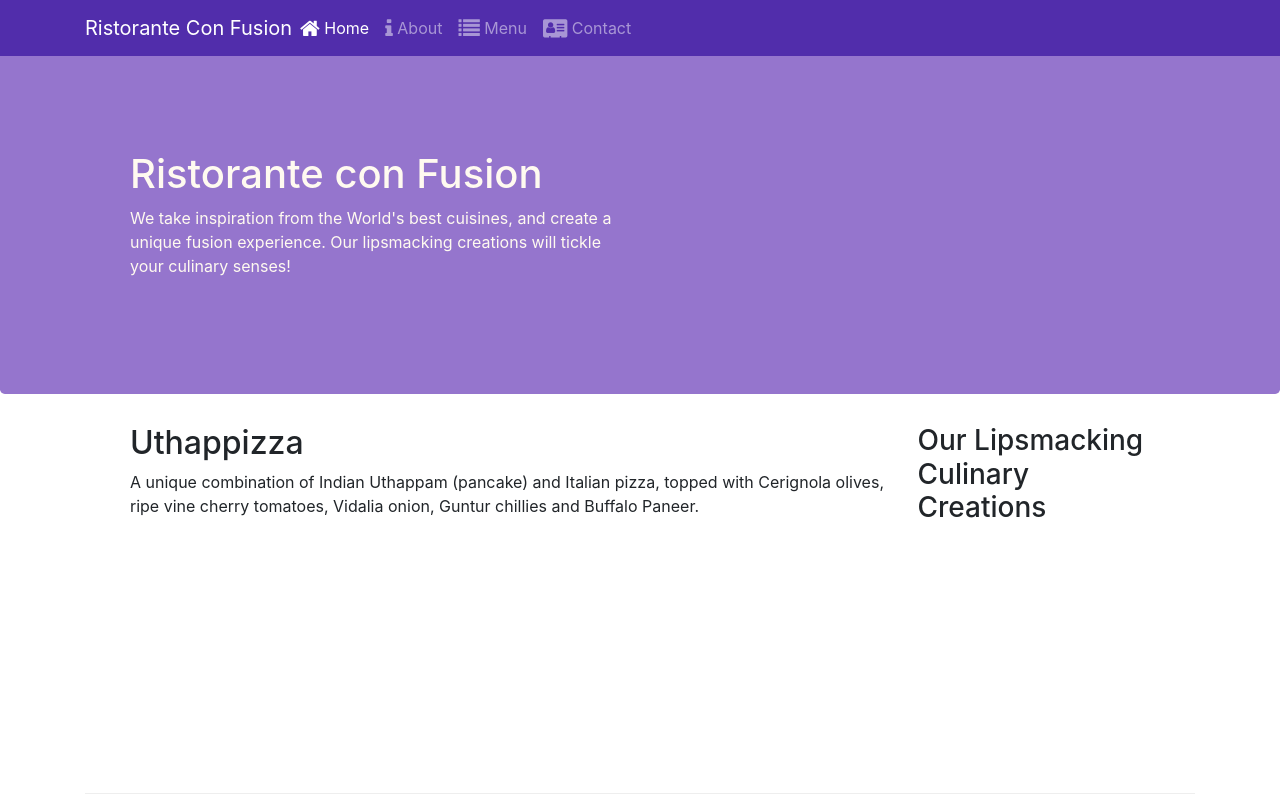
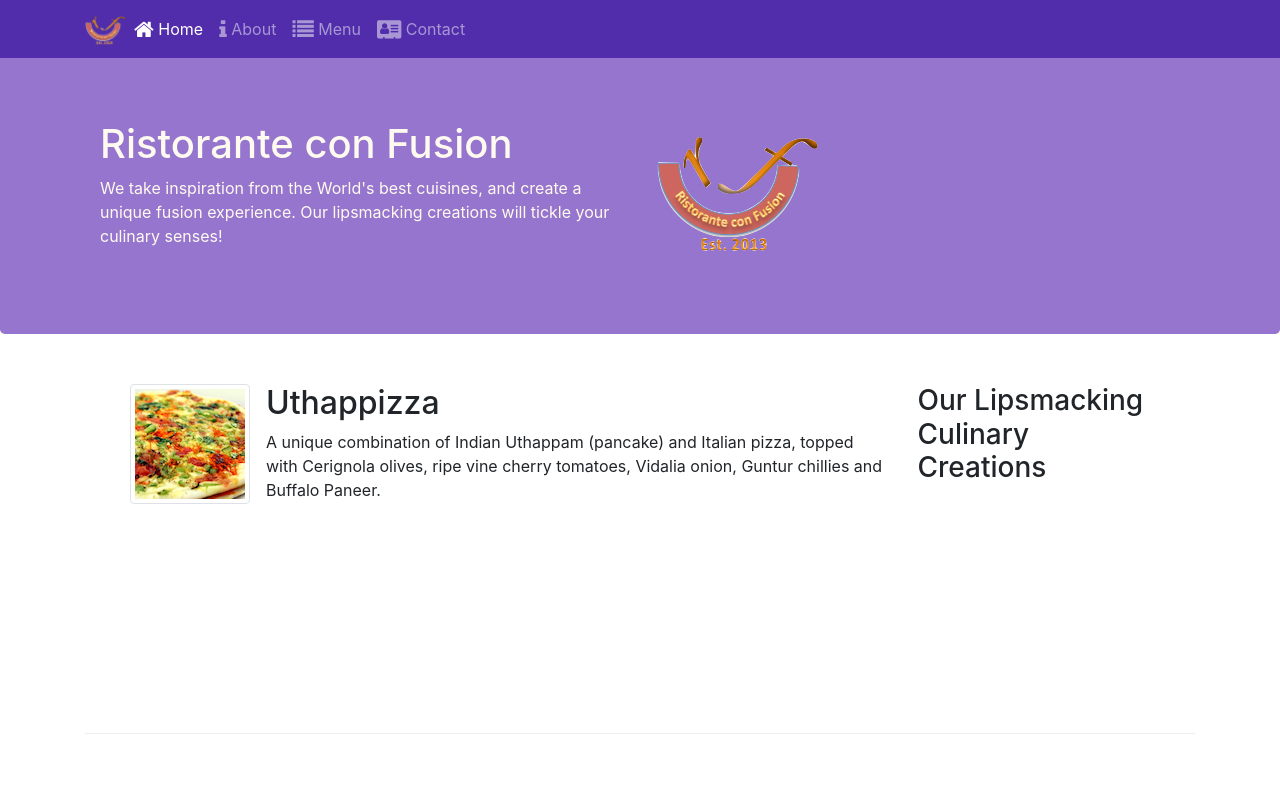
Before and after one commit to zahra991/confusion, a website: page index.html in a window 1280 px wide. Shown: the top 800 px of the page. Drawn offline with nearby package versions, Linux system fonts and the light colour scheme.

Commit message:
Images and Media

```diff
--- a/css/styles.css
+++ b/css/styles.css
@@ -1,11 +1,11 @@
 .row-header{
-    margin:0px 0px 0px 0px;
-    padding:30px;
+    margin:0px auto;
+    padding:0px auto;
 }
 
 .row-content{
     margin:0px auto;
-    padding:30px 30px;
+    padding:50px 30px;
     border-bottom:1px groove;
     min-height:400px;
 }
@@ -17,7 +17,7 @@
 }
 
 .jumbotron{
-    padding:70px 0px 70px 0px;
+    padding:70px 0px;
     margin:0px auto;
     background: #9575CD;
     color:floralwhite;
--- a/index.html
+++ b/index.html
@@ -23,7 +23,7 @@
                 <span class="navbar-toggler-icon"></span>
 
             </botton>
-            <a class="navbar-brand mr-auto" href="#">Ristorante Con Fusion</a>
+            <a class="navbar-brand mr-auto" href="#"><img src="img/logo.png" height="30" width="41"></a>
             <div class="collapse navbar-collapse" id="Navbar">
                 <ul class="navbar-nav mr-auto">
                     <li class="nav-item active"><a class="nav-link" href="#"><span class="fa fa-home fa-lg"></span> Home</a></li>
@@ -41,7 +41,8 @@
                     <h1>Ristorante con Fusion</h1>
                     <p>We take inspiration from the World's best cuisines, and create a unique fusion experience. Our lipsmacking creations will tickle your culinary senses!</p>
                 </div>
-                <div class="col-12 col-sm">
+                <div class="col-12 col-sm align-self-center">
+                    <img src="img/logo.png" class="img-fluid">
                 </div>
             </div>
         </div>
@@ -53,8 +54,14 @@
                 <h3>Our Lipsmacking Culinary Creations</h3>
             </div>
             <div class="col col-sm order-sm-first col-md">
-                <h2>Uthappizza</h2>
-                <p>A unique combination of Indian Uthappam (pancake) and Italian pizza, topped with Cerignola olives, ripe vine cherry tomatoes, Vidalia onion, Guntur chillies and Buffalo Paneer.</p>
+                <div class="media">
+                    <img class="d-flex mr-3 img-thumbnail aign-self-center"
+                        src="img/uthappizza.png" alt="uthappizza">
+                    <div class="media-body">
+                        <h2 class="md-0">Uthappizza</h2>
+                        <p>A unique combination of Indian Uthappam (pancake) and Italian pizza, topped with Cerignola olives, ripe vine cherry tomatoes, Vidalia onion, Guntur chillies and Buffalo Paneer.</p>
+                    </div>
+                </div>
             </div>
         </div>
 
@@ -74,9 +81,17 @@
                 <h3>Meet our Culinary Specialists</h3>
             </div>
             <div class="col col-sm order-sm-first col-md">
-                <h2>Alberto Somayya</h2>
-                <h4>Executive Chef</h4>
-                <p>Award winning three-star Michelin chef with wide International experience having worked closely with whos-who in the culinary world, he specializes in creating mouthwatering Indo-Italian fusion experiences. </p>
+                <div class="media">
+                    <img class="d-flex mr-3 image-thumbnail align-self-center"
+                        src="img/alberto.png" alt="alberto">
+                    <div class="media-body">
+                        <h2 class="mt-0">Alberto Somayya</h2>
+                        <h4>Executive Chef</h4>
+                        <p>Award winning three-star Michelin chef with wide International experience having worked closely with whos-who in the culinary world, he specializes in creating mouthwatering Indo-Italian fusion experiences. </p>
+                    </div>
+                </div>
+
+
             </div>
         </div>
     </div>
```
Also changed, not shown: aboutus.html (+4 -3 lines), contactus.html (+3 -2 lines), img/alberto.png (added), img/buffet.png (added), img/logo.png (added), img/uthappizza.png (added), 1 other file.
